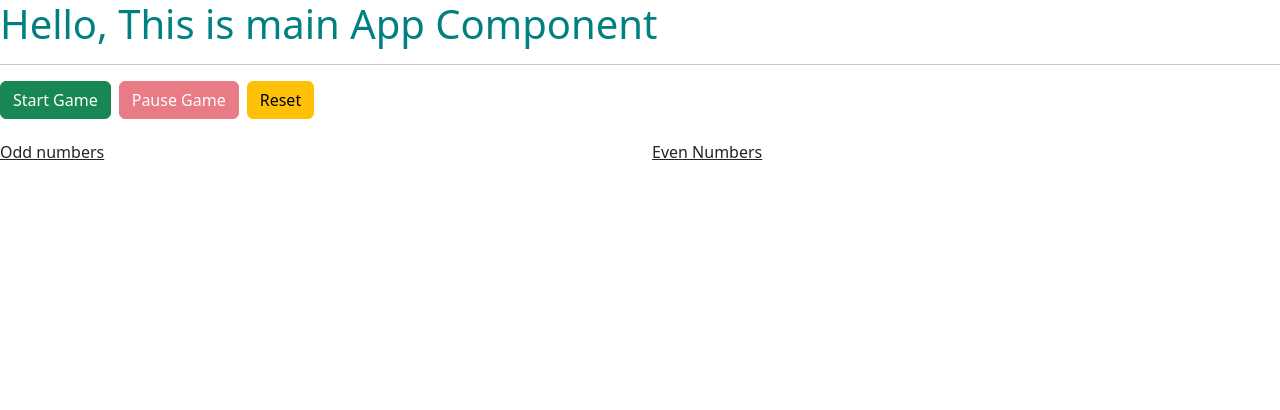
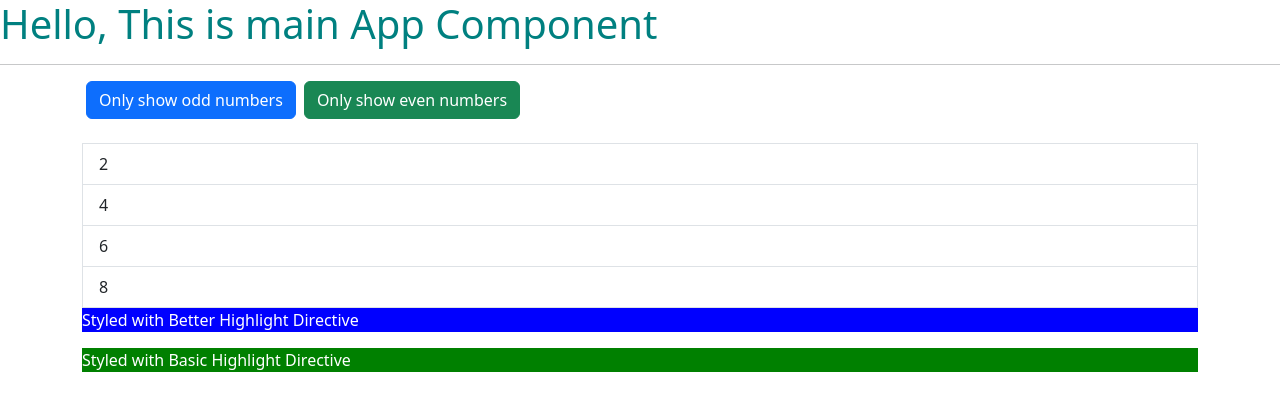
Before and after one commit to Ashik-2000/ESS_Probation_Training, an Angular app in the folder Angular/angular14/: page / in a window 1280 px wide. Shown: the top 410 px of the page. Built offline with nearby package versions, Linux system fonts and the light colour scheme.

Commit message:
basic and better directive

```diff
--- a/Angular/angular14/src/app/app.component.html
+++ b/Angular/angular14/src/app/app.component.html
@@ -2,9 +2,8 @@
 <!-- section 18 -->
 <!-- <hr />
 <app-servers></app-servers> -->
-<!-- section 21 -->
 <hr />
-<!-- data passing [parent -> child] & [child -> parent] -->
+<!-- section 21 : Data Binding Deep Dive-->
 <!-- <div class="container">
   <app-cockpit
     (serverCreated)="onServerAdded($event)"
@@ -37,7 +36,7 @@
 </div> -->
 
 <!-- Assignment 4 -->
-<app-game-control
+<!-- <app-game-control
   (intervalFired)="onIntervalFired($event)"
   (resetGame)="resetGame()"
 ></app-game-control>
@@ -58,4 +57,7 @@
       [number]="evenNumber"
     ></app-even>
   </div>
-</div>
+</div> -->
+
+<!-- Section 23: Directives Deep Dive -->
+<app-directives></app-directives>
--- a/Angular/angular14/src/app/app.component.ts
+++ b/Angular/angular14/src/app/app.component.ts
@@ -12,49 +12,50 @@ interface InputModel {
   styleUrls: ['./app.component.css'],
 })
 export class AppComponent {
-  serverElements: InputModel[] = [
-    {
-      type: 'server',
-      name: 'TestServer',
-      content: 'just a test',
-    },
-  ];
-  onServerAdded(serverData: { serverName: string; serverContent: string }) {
-    this.serverElements.push({
-      type: 'server',
-      name: serverData.serverName,
-      content: serverData.serverContent,
-    });
-  }
-  onBluePrintAdded(bluePrintData: {
-    serverName: string;
-    serverContent: string;
-  }) {
-    this.serverElements.push({
-      type: 'blueprint',
-      name: bluePrintData.serverName,
-      content: bluePrintData.serverContent,
-    });
-  }
-  onChangeFirst() {
-    this.serverElements[0].name = 'Changed!';
-  }
-  onDestroyFirst() {
-    this.serverElements.splice(0, 1);
-  }
-  // Assignment 4
-  oddNumbers: number[] = [];
-  evenNumbers: number[] = [];
-  onIntervalFired(firedNumber: number) {
-    if (firedNumber % 2 === 0) {
-      this.evenNumbers.push(firedNumber);
-    } else {
-      this.oddNumbers.push(firedNumber);
-    }
-    // console.log(firedNumber);
-  }
-  resetGame() {
-    this.evenNumbers = [];
-    this.oddNumbers = [];
-  }
+  // *********** Section 21 ***********
+  // serverElements: InputModel[] = [
+  //   {
+  //     type: 'server',
+  //     name: 'TestServer',
+  //     content: 'just a test',
+  //   },
+  // ];
+  // onServerAdded(serverData: { serverName: string; serverContent: string }) {
+  //   this.serverElements.push({
+  //     type: 'server',
+  //     name: serverData.serverName,
+  //     content: serverData.serverContent,
+  //   });
+  // }
+  // onBluePrintAdded(bluePrintData: {
+  //   serverName: string;
+  //   serverContent: string;
+  // }) {
+  //   this.serverElements.push({
+  //     type: 'blueprint',
+  //     name: bluePrintData.serverName,
+  //     content: bluePrintData.serverContent,
+  //   });
+  // }
+  // onChangeFirst() {
+  //   this.serverElements[0].name = 'Changed!';
+  // }
+  // onDestroyFirst() {
+  //   this.serverElements.splice(0, 1);
+  // }
+  // *********** Assignment 4 ***********
+  // oddNumbers: number[] = [];
+  // evenNumbers: number[] = [];
+  // onIntervalFired(firedNumber: number) {
+  //   if (firedNumber % 2 === 0) {
+  //     this.evenNumbers.push(firedNumber);
+  //   } else {
+  //     this.oddNumbers.push(firedNumber);
+  //   }
+  //   // console.log(firedNumber);
+  // }
+  // resetGame() {
+  //   this.evenNumbers = [];
+  //   this.oddNumbers = [];
+  // }
 }
--- /dev/null
+++ b/Angular/angular14/src/app/directives-deep-dive/basic-highlight/basic-highlight.directive.ts
@@ -0,0 +1,12 @@
+import { Directive, ElementRef, OnInit } from '@angular/core';
+
+@Directive({
+  selector: '[appBasicHighlight]',
+})
+export class BasicHighlightDirective implements OnInit {
+  constructor(private elementRef: ElementRef<HTMLElement>) {}
+  ngOnInit() {
+    this.elementRef.nativeElement.style.backgroundColor = 'green';
+    this.elementRef.nativeElement.style.color = 'white';
+  }
+}
--- /dev/null
+++ b/Angular/angular14/src/app/directives-deep-dive/better-highlight/better-highlight.directive.ts
@@ -0,0 +1,20 @@
+import { Directive, ElementRef, OnInit, Renderer2 } from '@angular/core';
+
+@Directive({
+  selector: '[appBetterHighlight]',
+})
+export class BetterHighlightDirective implements OnInit {
+  constructor(
+    private elRef: ElementRef<HTMLElement>,
+    private renderer: Renderer2
+  ) {}
+
+  ngOnInit() {
+    this.renderer.setStyle(
+      this.elRef.nativeElement,
+      'background-color',
+      'blue'
+    );
+    this.renderer.setStyle(this.elRef.nativeElement, 'color', 'white');
+  }
+}
--- /dev/null
+++ b/Angular/angular14/src/app/directives-deep-dive/directives-deep-dive.component.css
@@ -0,0 +1,3 @@
+.odd {
+  background-color: beige;
+}
--- /dev/null
+++ b/Angular/angular14/src/app/directives-deep-dive/directives-deep-dive.component.html
@@ -0,0 +1,32 @@
+<div class="container">
+  <div class="row">
+    <div class="col-xs-12">
+      <button class="btn btn-primary mx-1" (click)="onlyOdd = true">
+        Only show odd numbers
+      </button>
+      <button class="btn btn-success mx-1" (click)="onlyOdd = false">
+        Only show even numbers
+      </button>
+      <br /><br />
+      <ul class="list-group">
+        <div *ngIf="onlyOdd">
+          <li
+            class="list-group-item"
+            *ngFor="let odd of oddNumbers"
+            [ngClass]="{ odd: odd % 2 !== 0 }"
+            [ngStyle]="{ color: odd % 2 !== 0 ? 'green' : 'red' }"
+          >
+            {{ odd }}
+          </li>
+        </div>
+        <div *ngIf="!onlyOdd">
+          <li class="list-group-item" *ngFor="let even of evenNumbers">
+            {{ even }}
+          </li>
+        </div>
+      </ul>
+      <p appBetterHighlight>Styled with Better Highlight Directive</p>
+      <p appBasicHighlight>Styled with Basic Highlight Directive</p>
+    </div>
+  </div>
+</div>
--- /dev/null
+++ b/Angular/angular14/src/app/directives-deep-dive/directives-deep-dive.component.ts
@@ -0,0 +1,16 @@
+import { Component, OnInit } from '@angular/core';
+
+@Component({
+  selector: 'app-directives',
+  templateUrl: './directives-deep-dive.component.html',
+  styleUrls: ['./directives-deep-dive.component.css'],
+})
+export class DirectivesDeepDiveComponent implements OnInit {
+  numbers = [1, 2, 3, 4, 5, 6, 7, 8, 9];
+  oddNumbers = [1, 3, 5, 7, 9];
+  evenNumbers = [2, 4, 6, 8];
+  onlyOdd = false;
+  constructor() {}
+
+  ngOnInit(): void {}
+}
```
Also changed, not shown: Angular/angular14/src/app/app.module.ts (+12 -6 lines).
